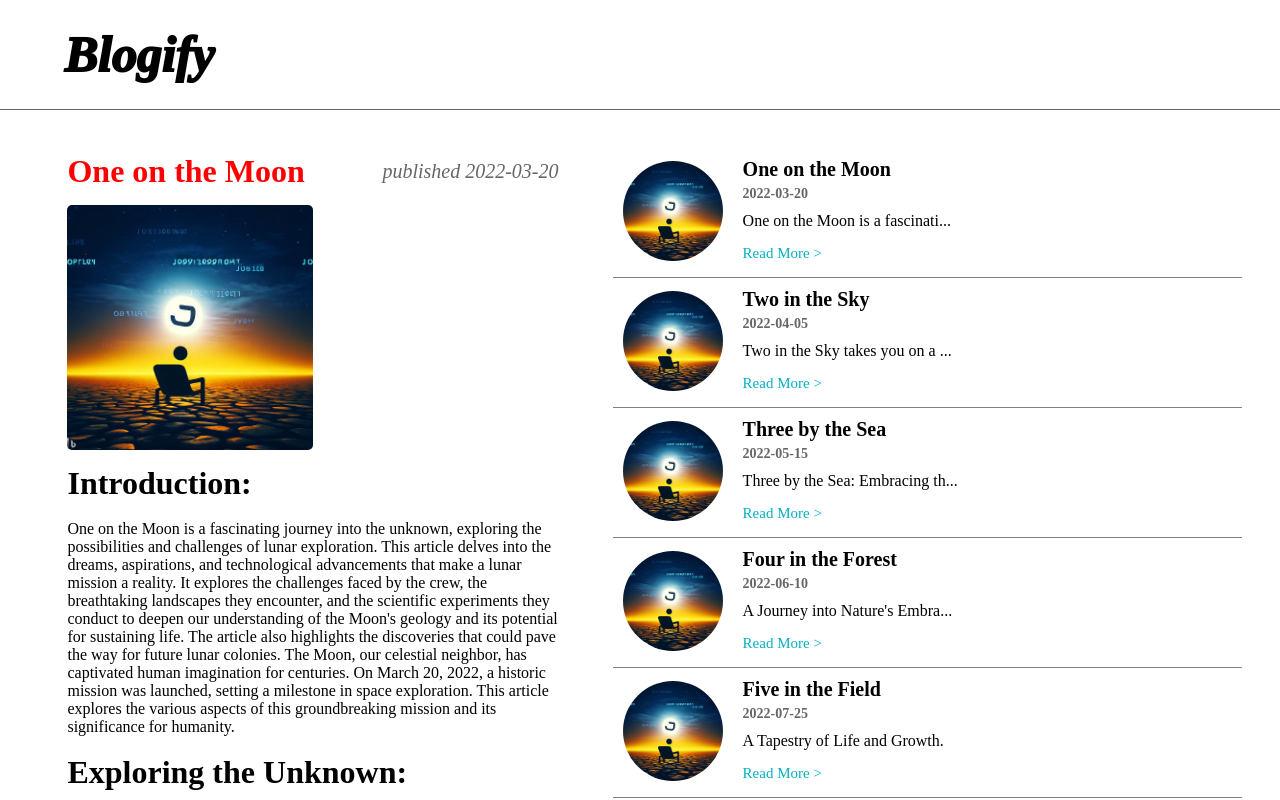
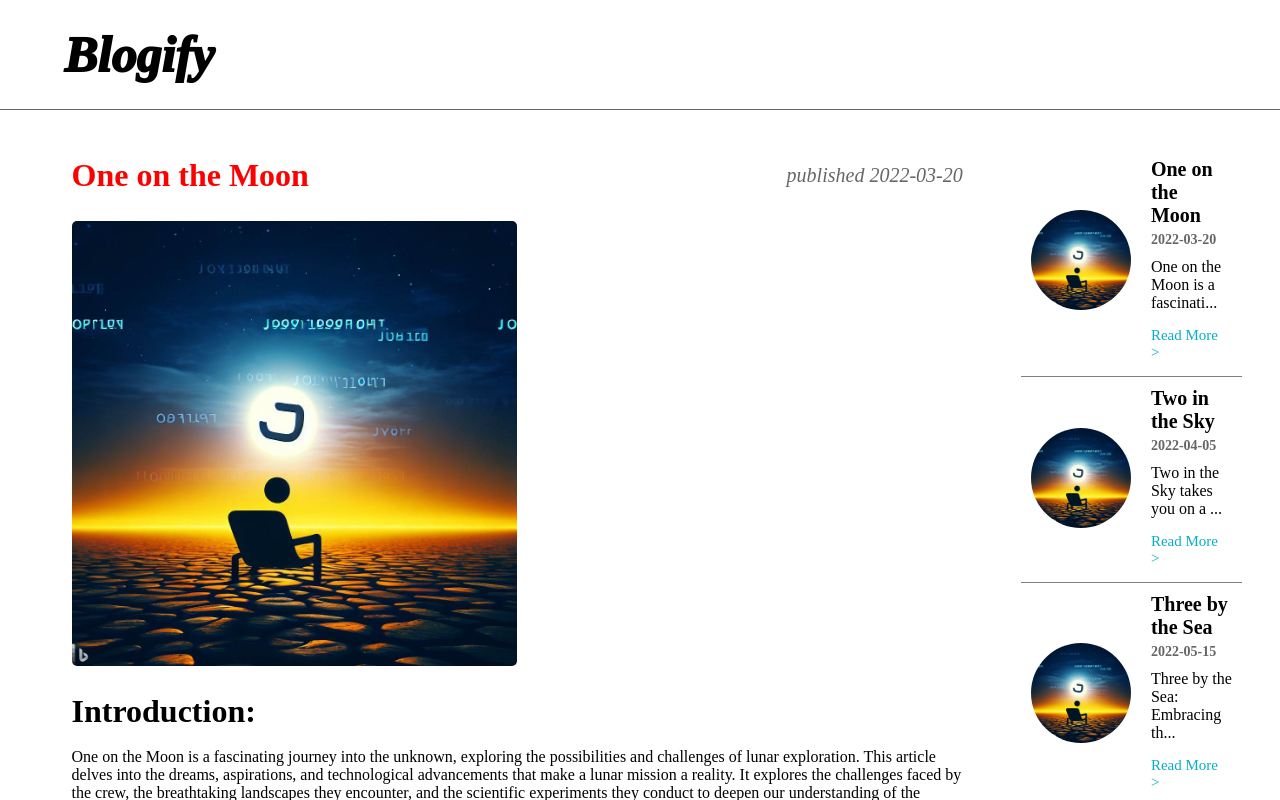
Before and after one commit to queensk/blogify, a React (Vite) app: page / in a window 1280 px wide. Shown: the top 800 px of the page. Built offline with nearby package versions, Linux system fonts and the light colour scheme.

Commit message:
blog width split

```diff
--- a/src/App.css
+++ b/src/App.css
@@ -1,6 +1,6 @@
-.blog {
-  width: 80%;
-}
+/* .blog {
+  width: 90%;
+} */
 .App {
   display: flex;
   padding: 2%;
@@ -76,10 +76,11 @@
 .blog {
   padding: 1%;
   margin: 0 2%;
+  width: 80%;
 }
 .blogSnips {
   padding: 1%;
-  width: 100%;
+  width: 20%;
 }
 .blog-data img {
   width: 50%;
```
